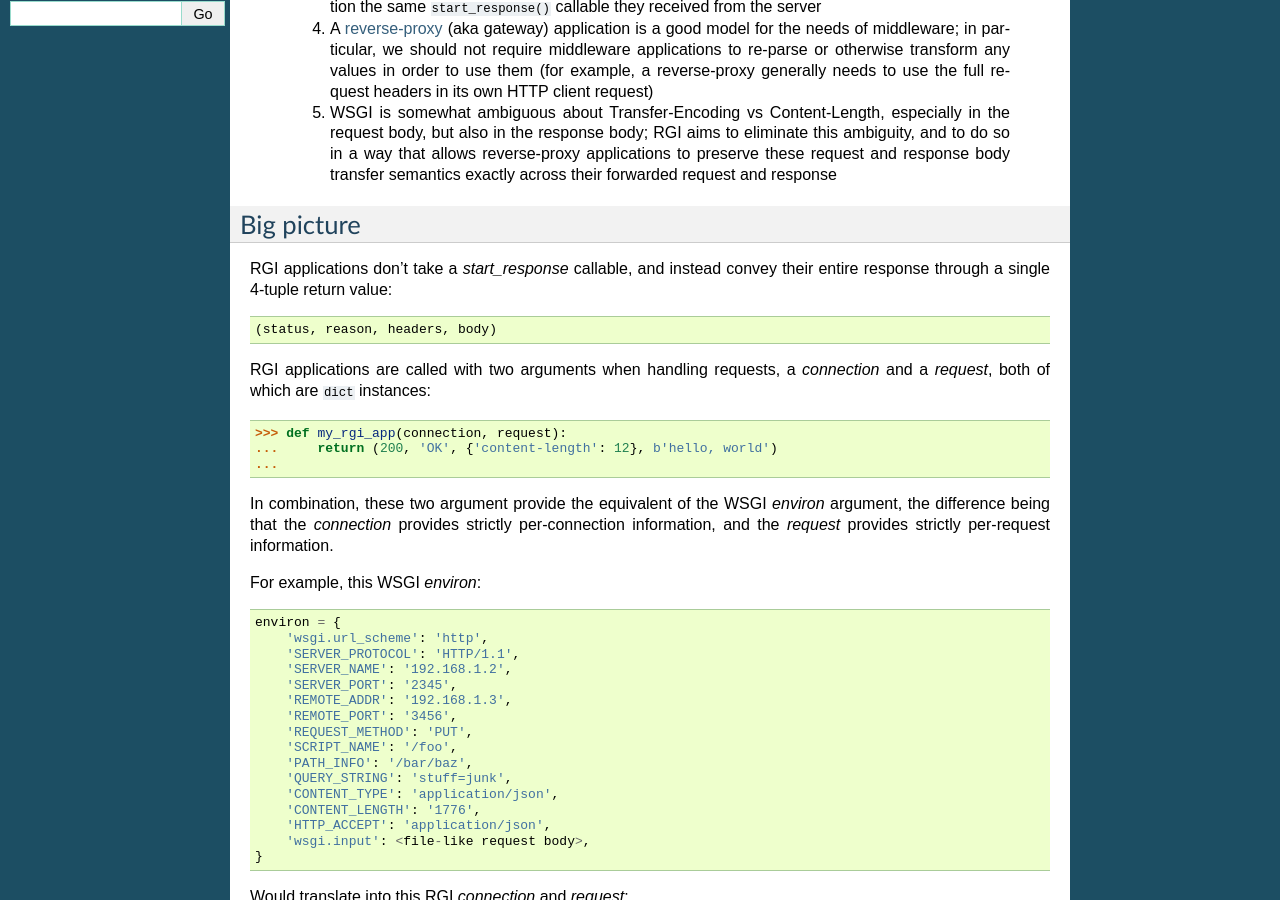
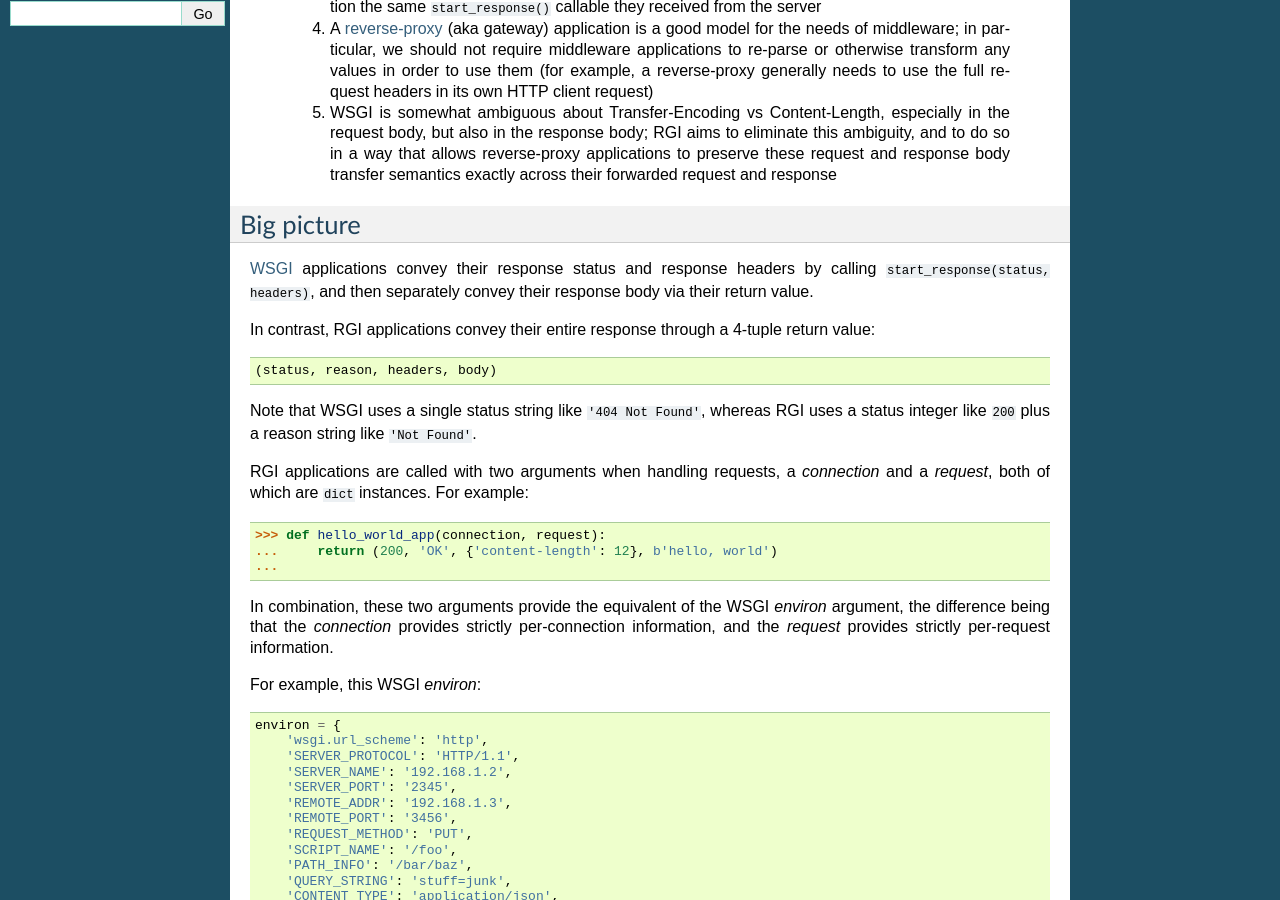
Before and after one commit to json420/degu, a Sphinx documentation site: the page built from doc/rgi.rst, in a window 1280 px wide and 900 px high, scrolled down 395 px. Built offline with Sphinx 7.4.7, drawn with Linux system fonts in a browser that asks for light colours; some of the changed text lies outside the part shown.

Commit message:
Small clarifications in 'Big picture' section in rgi.rst

```diff
--- a/doc/rgi.rst
+++ b/doc/rgi.rst
@@ -39,19 +39,27 @@ RGI focuses on improvement in a number of areas:
 Big picture
 -----------
 
-RGI applications don't take a *start_response* callable, and instead convey
-their entire response through a single 4-tuple return value::
+`WSGI`_ applications convey their response status and response headers by
+calling ``start_response(status, headers)``, and then separately convey their
+response body via their return value.
+
+In contrast, RGI applications convey their entire response through a 4-tuple
+return value::
 
     (status, reason, headers, body)
 
+Note that WSGI uses a single status string like ``'404 Not Found'``, whereas RGI
+uses a status integer like ``200`` plus a reason string like ``'Not Found'``.
+
 RGI applications are called with two arguments when handling requests, a
-*connection* and a *request*, both of which are ``dict`` instances:
+*connection* and a *request*, both of which are ``dict`` instances.  For
+example:
 
->>> def my_rgi_app(connection, request):
+>>> def hello_world_app(connection, request):
 ...     return (200, 'OK', {'content-length': 12}, b'hello, world')
 ...
 
-In combination, these two argument provide the equivalent of the WSGI *environ*
+In combination, these two arguments provide the equivalent of the WSGI *environ*
 argument, the difference being that the *connection* provides strictly
 per-connection information, and the *request* provides strictly per-request
 information.
@@ -130,10 +138,16 @@ Would translate into this RGI application:
 ...     return (200, 'OK', headers, None)  # No response body for HEAD
 ...
 
-Note that many RGI applications will likely ignore the information in the
-*connection* argument when handling requests.  However, when needed, the
-separation between per-connection state and per-request state offers unique
-possibilities provided by few (if any) current HTTP server application APIs.
+Note that WSGI response headers are a ``list`` of ``(key, value)`` pairs,
+whereas RGI response headers are a ``dict`` with case-folded (lowercase) keys.
+
+Also note that when an RGI application includes a ``'content-length'`` response
+header, its value must be a non-negative ``int``, cannot be an ``str``.
+
+Many RGI applications will likely ignore the information in the *connection*
+argument when handling requests.  However, when needed, the separation between
+per-connection state and per-request state offers unique possibilities provided
+by few (if any) current HTTP server application APIs.
 
 
 
```
